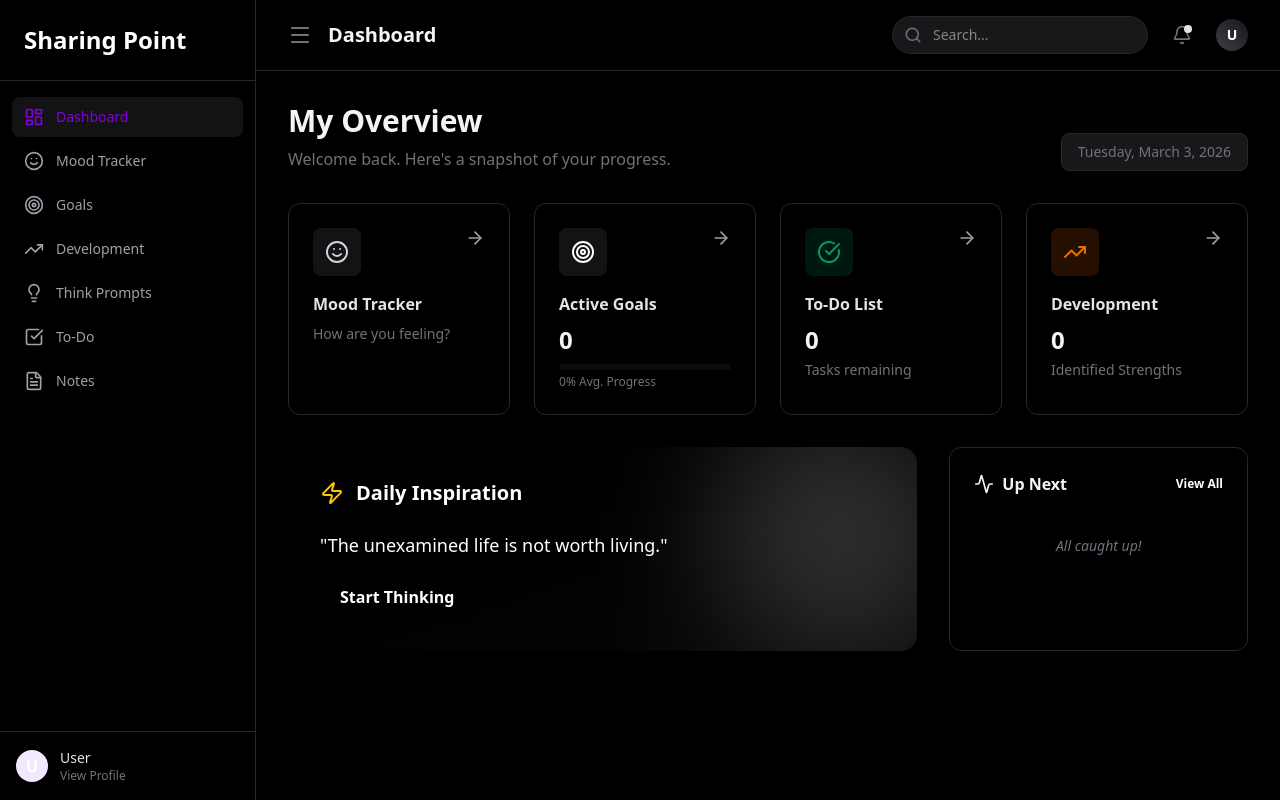
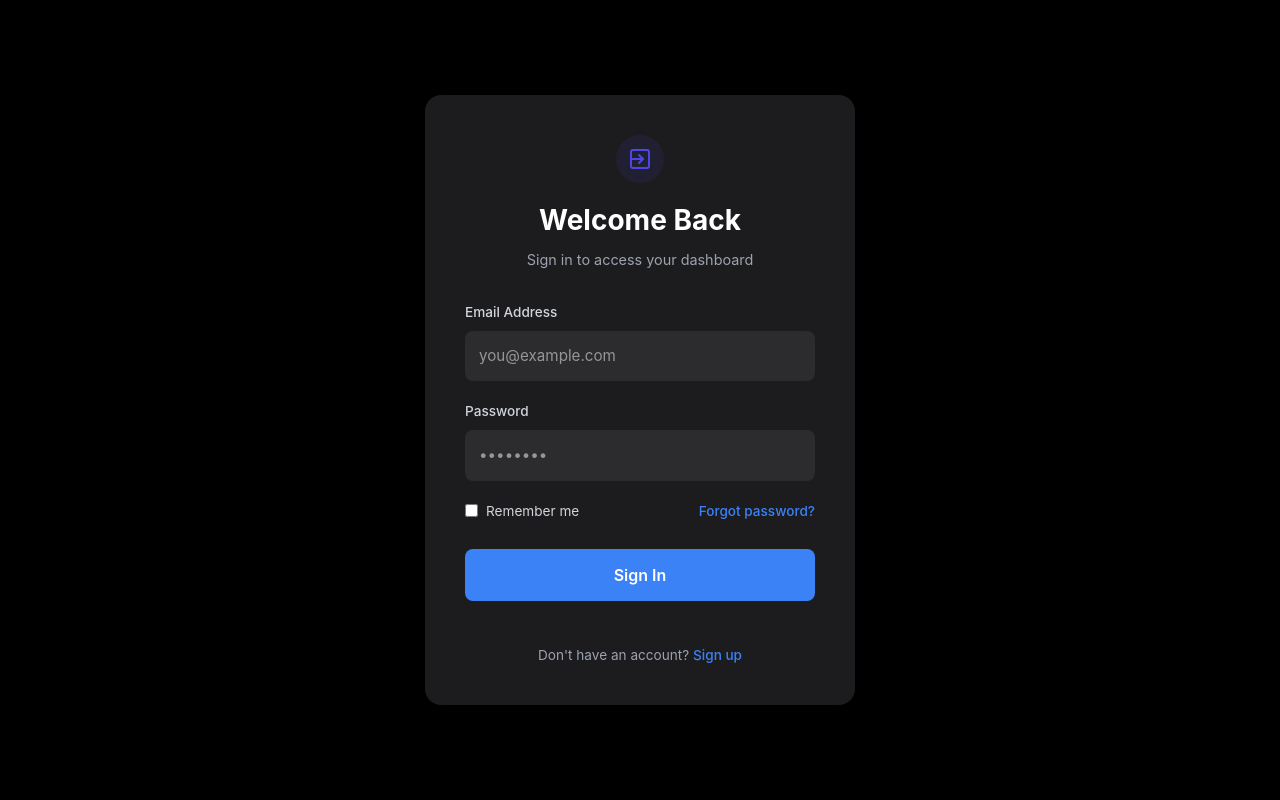
Before and after one commit to sheelakansha/sharingpoint-app, a React (Vite) app in the folder frontend/: page / in a window 1280 px wide. Built offline with nearby package versions, Linux system fonts and the light colour scheme; the HTML template or start-up script is replaced by a standard one.

Commit message:
Update frontend routing and Vercel configs

```diff
--- a/frontend/src/App.jsx
+++ b/frontend/src/App.jsx
@@ -19,7 +19,11 @@ function App() {
                     <Route path="/login" element={<Auth />} />
                     <Route path="/signup" element={<Auth />} />
                     <Route path="/auth" element={<Auth />} />
-                    <Route path="/" element={<Layout />}>
+
+                    {/* Make Auth the absolute default route */}
+                    <Route path="/" element={<Auth />} />
+
+                    <Route path="/dashboard" element={<Layout />}>
                         <Route index element={<Dashboard />} />
                         <Route path="mood" element={<MoodTracker />} />
                         <Route path="goals" element={<Goals />} />
--- a/frontend/src/pages/Auth.jsx
+++ b/frontend/src/pages/Auth.jsx
@@ -36,7 +36,7 @@ const Auth = () => {
         const data = await response.json();
         if (data.success) {
             // localStorage.setItem('token', data.token);
-            navigate('/');
+            navigate('/dashboard');
         } else {
             setError(data.message || 'Login failed');
         }
@@ -56,7 +56,7 @@ const Auth = () => {
         const data = await response.json();
         if (response.ok && data.success) {
             // localStorage.setItem('token', data.token);
-            navigate('/');
+            navigate('/dashboard');
         } else {
             setError(data.message || 'Signup failed');
         }
```
Also changed, not shown: frontend/vercel.json, 2 other files (tests, documents, lock files or other folders).
